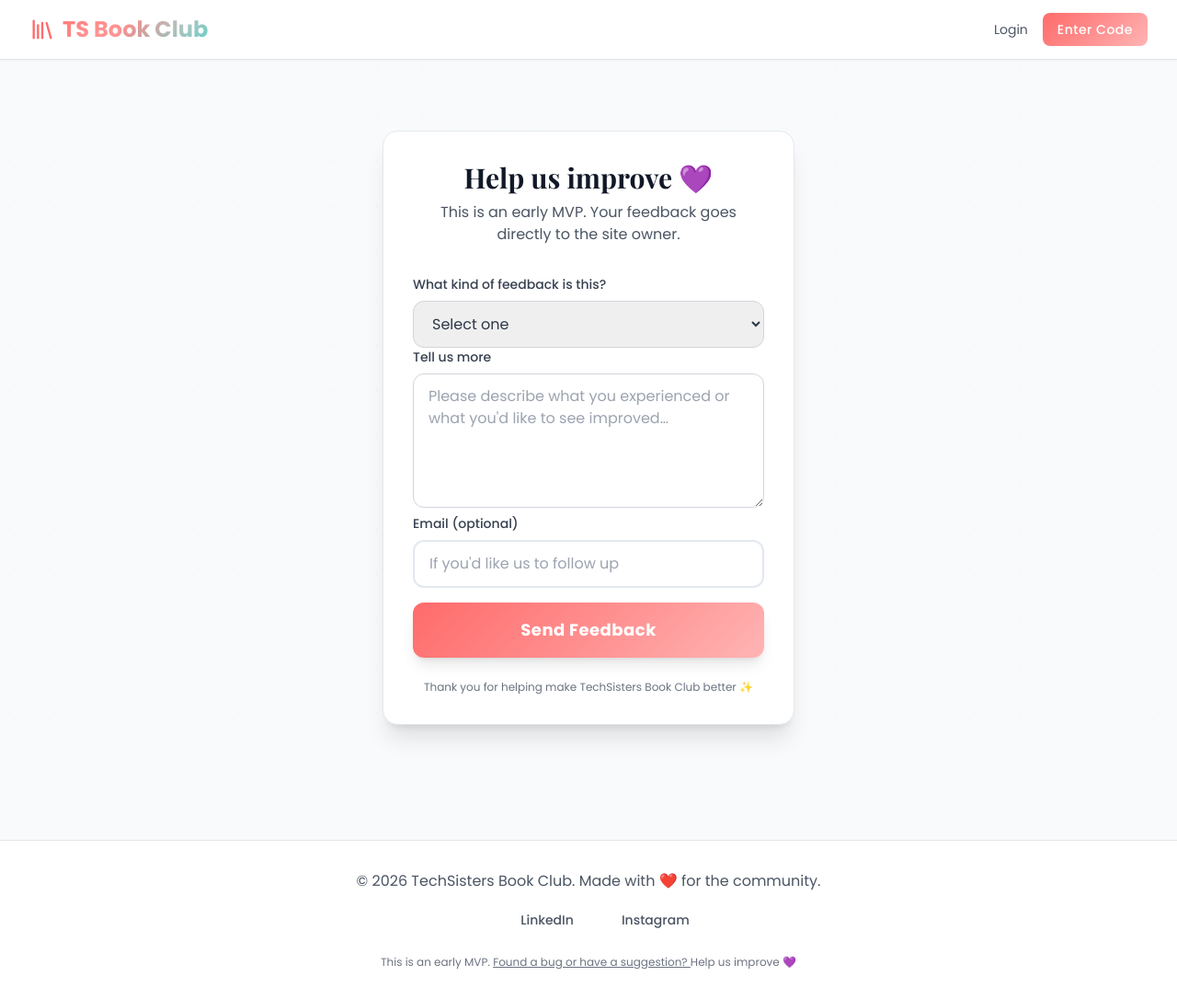
After one commit to S-Osman4/techsisters-bookclub, a Python web app: template app/templates/feedback.html in a window 1280 px wide. The commit adds this page. Shown: the whole page at 92% size. Run offline with Jinja, Linux system fonts and the light colour scheme; the template is opened without the code that fills it, so the values that code supplies are empty; some libraries are stand-ins or nearby versions.

Commit message:
feat(feedback): create a feedback page

```diff
--- a/app/main.py
+++ b/app/main.py
@@ -15,7 +15,7 @@ from dotenv import load_dotenv
 from secure import Secure
 
 from app.database import DATABASE_URL, create_tables, test_connection, disconnect
-from app.routers import auth, books, admin, pages, profile
+from app.routers import auth, books, admin, pages, profile, feedback
 
 # Load environment variables
 load_dotenv()
@@ -91,6 +91,7 @@ app.include_router(books.router, prefix="/api/books", tags=["Books"])
 app.include_router(admin.router, prefix="/api/admin", tags=["Admin"])
 app.include_router(profile.router, prefix="/api/profile", tags=["Profile"])
 app.include_router(pages.router, tags=["Pages"])
+app.include_router(feedback.api_router, tags=["Feedback"])
 
 # ===== Custom Error Handlers =====
 @app.exception_handler(HTTPException)
--- a/app/templates/base.html
+++ b/app/templates/base.html
@@ -232,8 +232,11 @@
           <p>
             &copy; 2026 TechSisters Book Club. Made with ❤️ for the community.
           </p>
+
+          <!-- Social links -->
           <div class="mt-4 flex items-center justify-center gap-4">
-            <a href="https://www.linkedin.com/company/techsisterskenya/"
+            <a
+              href="https://www.linkedin.com/company/techsisterskenya/"
               target="_blank"
               rel="noopener noreferrer"
               class="flex items-center gap-2 text-gray-600 hover:text-[var(--primary)] transition-colors duration-200"
@@ -243,7 +246,8 @@
               <span class="text-sm font-medium">LinkedIn</span>
             </a>
 
-              <a href="https://www.instagram.com/tech_sisters/"
+            <a
+              href="https://www.instagram.com/tech_sisters/"
               target="_blank"
               rel="noopener noreferrer"
               class="flex items-center gap-2 text-gray-600 hover:text-[var(--primary)] transition-colors duration-200"
@@ -253,9 +257,22 @@
               <span class="text-sm font-medium">Instagram</span>
             </a>
           </div>
+
+          <!-- MVP feedback note -->
+          <p class="mt-6 text-xs text-gray-500">
+            This is an early MVP.
+            <a
+              href="/feedback"
+              class="underline hover:text-[var(--primary)] transition-colors"
+            >
+              Found a bug or have a suggestion?
+            </a>
+            Help us improve 💜
+          </p>
         </div>
       </div>
     </footer>
+
 
     <!-- Toast Container -->
     <div id="toast-container"></div>
--- /dev/null
+++ b/app/templates/feedback.html
@@ -0,0 +1,164 @@
+{% extends "base.html" %} {% block title %}Feedback - TechSisters Book Club{%
+endblock %} {% block content %}
+<div
+  class="min-h-screen flex items-center justify-center py-12 px-4 sm:px-6 lg:px-8"
+>
+  <div class="w-full max-w-lg">
+    <div class="max-w-md mx-auto bg-white rounded-2xl shadow-xl p-8 border">
+      <!-- Header -->
+      <div class="text-center mb-8">
+        <h1 class="text-3xl font-bold text-gray-900 mb-2">
+          Help us improve 💜
+        </h1>
+        <p class="text-gray-600">
+          This is an early MVP. Your feedback goes directly to the site owner.
+        </p>
+      </div>
+
+      <!-- Feedback form -->
+      <form
+        hx-post="/api/feedback"
+        hx-target="#feedback-result"
+        hx-swap="innerHTML"
+      >
+        <!-- Feedback type -->
+        <div>
+          <label
+            for="feedback-type"
+            class="block text-sm font-medium text-gray-700 mb-2"
+          >
+            What kind of feedback is this?
+          </label>
+          <select
+            id="feedback-type"
+            name="type"
+            required
+            class="w-full px-4 py-3 border border-gray-300 rounded-xl focus:ring-2 focus:ring-teal-400 focus:border-transparent"
+          >
+            <option value="">Select one</option>
+            <option value="bug">🐞 Bug / Something not working</option>
+            <option value="suggestion">💡 Feature suggestion</option>
+            <option value="feedback">💬 General feedback</option>
+          </select>
+        </div>
+
+        <!-- Message -->
+        <div>
+          <label
+            for="feedback-message"
+            class="block text-sm font-medium text-gray-700 mb-2"
+          >
+            Tell us more
+          </label>
+          <textarea
+            id="feedback-message"
+            name="message"
+            rows="5"
+            required
+            placeholder="Please describe what you experienced or what you'd like to see improved…"
+            class="w-full px-4 py-3 border border-gray-300 rounded-xl focus:ring-2 focus:ring-teal-400 focus:border-transparent"
+          ></textarea>
+        </div>
+
+        <!-- Guest email (optional) -->
+        {% if not request.session.get("user_id") %}
+        <div>
+          <label
+            for="feedback-email"
+            class="block text-sm font-medium text-gray-700 mb-2"
+          >
+            Email (optional)
+          </label>
+          <input
+            id="feedback-email"
+            type="email"
+            name="email"
+            placeholder="If you'd like us to follow up"
+            class="w-full px-4 py-3 border border-gray-300 rounded-xl focus:ring-2 focus:ring-teal-400 focus:border-transparent"
+          />
+        </div>
+        {% endif %}
+
+        <!-- Result -->
+        <div id="feedback-result"></div>
+
+        <!-- Submit button -->
+        <button
+          type="submit"
+          class="w-full btn-primary text-white py-4 rounded-xl font-bold text-lg shadow-lg hover:shadow-xl transition-all duration-200 mt-4"
+        >
+          Send Feedback
+        </button>
+      </form>
+
+      <!-- Footer note -->
+      <div class="mt-6 text-center">
+        <p class="text-xs text-gray-500">
+          Thank you for helping make TechSisters Book Club better ✨
+        </p>
+      </div>
+    </div>
+  </div>
+</div>
+
+<script>
+  document.addEventListener("htmx:afterRequest", function (event) {
+    if (event.detail.target.id === "feedback-result") {
+      const xhr = event.detail.xhr;
+      const form = event.detail.elt.closest("form");
+      const btn = form.querySelector('button[type="submit"]');
+
+      // Success: show inline message + toast + reset form + reset button
+      if (xhr.status < 400) {
+        // HTMX already swapped the success message into #feedback-result
+        showToast("Thank you for your feedback! 💜", "success");
+
+        // Reset form AND button after brief delay
+        setTimeout(() => {
+          form.reset();
+
+          // Explicitly reset button state
+          if (btn) {
+            btn.disabled = false;
+            btn.textContent = "Send Feedback";
+          }
+
+          console.log("✅ Form + button fully reset");
+        }, 1500);
+
+        return;
+      }
+
+      // Handle errors - also reset button
+      if (xhr.status >= 400) {
+        // Re-enable button on error too
+        if (btn) {
+          btn.disabled = false;
+          btn.textContent = "Send Feedback";
+        }
+
+        try {
+          const error = JSON.parse(xhr.responseText);
+          if (error.detail) {
+            document.getElementById(event.detail.target.id).innerHTML =
+              `<div class="bg-red-50 border border-red-200 text-red-800 px-4 py-3 rounded-lg p-4">${error.detail}</div>`;
+          }
+        } catch (e) {
+          document.getElementById(event.detail.target.id).innerHTML =
+            `<div class="bg-red-50 border border-red-200 text-red-800 px-4 py-3 rounded-lg p-4">Something went wrong. Please try again.</div>`;
+        }
+      }
+    }
+  });
+
+  // Form validation
+  document.querySelector("form").addEventListener("submit", function (e) {
+    if (!this.checkValidity()) {
+      e.preventDefault();
+      e.stopPropagation();
+    }
+    this.classList.add("was-validated");
+  });
+</script>
+
+{% endblock %}
```
Also changed, not shown: app/models.py (+12 -0 lines), app/routers/feedback.py (added, +40 -0 lines), app/routers/pages.py (+14 -0 lines), app/templates/register.html (+5 -7 lines).
